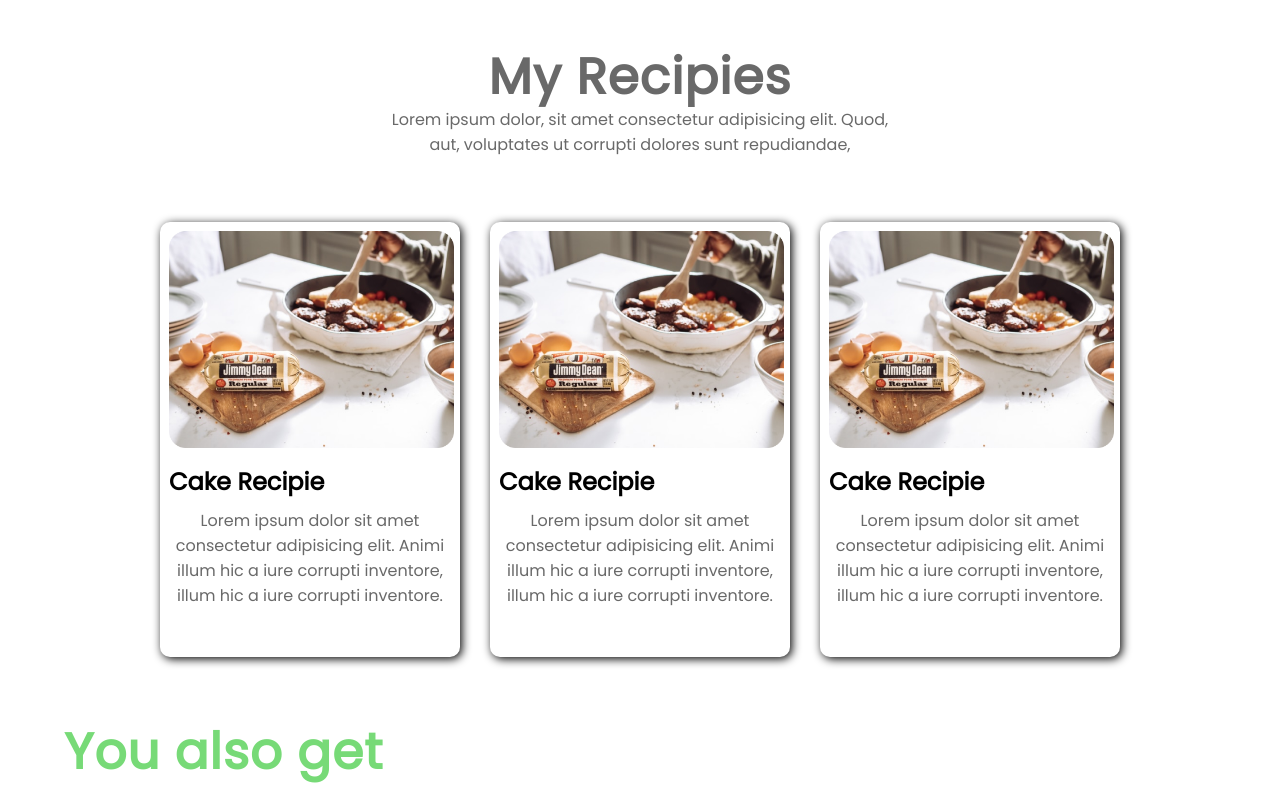
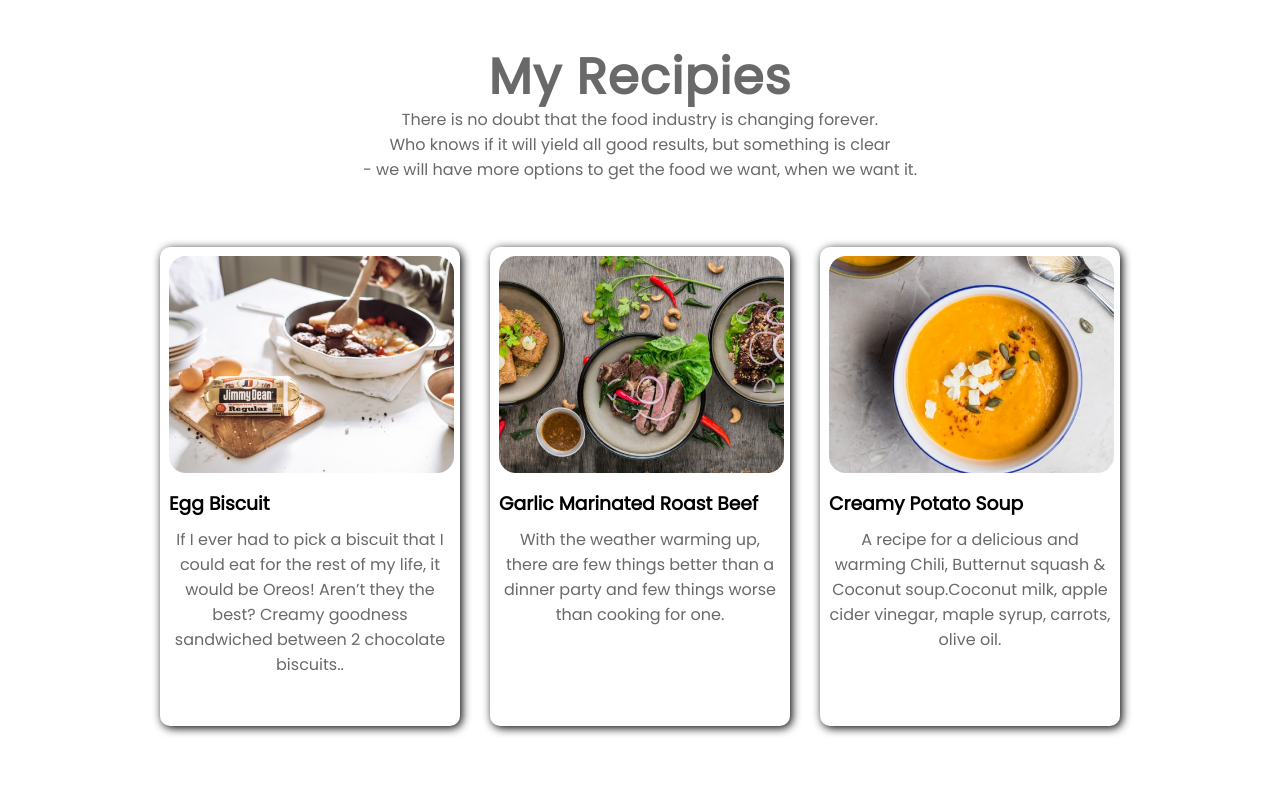
Before and after one commit to ShalahuddinProgrammingHero/food-network, a plain HTML site: page index.html in a window 1280 px wide. Shown: the part 1192-1977 px from the top of the page. Drawn offline with Linux system fonts and the light colour scheme.

Commit message:
Complete Food Network Website

```diff
--- a/index.html
+++ b/index.html
@@ -65,7 +65,9 @@
     <section id="recipie-section">
         <div>
             <h1>My Recipies</h1>
-            <p>Lorem ipsum dolor, sit amet consectetur adipisicing elit. Quod, <br> aut, voluptates ut corrupti dolores sunt repudiandae,</p>
+            <p>There is no doubt that the food industry is changing forever. <br>
+                 Who knows if it will yield all good results, but something is clear <br>
+                  - we will have more options to get the food we want, when we want it.</p>
         </div>
         <div class="cards-area">
             <div class="cards">
@@ -73,32 +75,32 @@
                     <img src="images/food/Project Cover.jpg" alt="">
                 </div>
                 <div class="title">
-                    <h2>Cake Recipie</h2>
+                    <h3>Egg Biscuit</h>
                 </div>
                 <div class="description">
-                    <p>Lorem ipsum dolor sit amet consectetur adipisicing elit. Animi illum hic a iure corrupti inventore, illum hic a iure corrupti inventore.</p>
+                    <p>If I ever had to pick a biscuit that I could eat for the rest of my life, it would be Oreos! Aren’t they the best? Creamy goodness sandwiched between 2 chocolate biscuits..</p>
                 </div>
             </div>
             <div class="cards">
                 <div class="image">
-                    <img src="images/food/Project Cover.jpg" alt="">
+                    <img src="images/food/Project Cover1.jpg" alt="">
                 </div>
                 <div class="title">
-                    <h2>Cake Recipie</h2>
+                    <h3>Garlic Marinated Roast Beef</h3>
                 </div>
                 <div class="description">
-                    <p>Lorem ipsum dolor sit amet consectetur adipisicing elit. Animi illum hic a iure corrupti inventore, illum hic a iure corrupti inventore.</p>
+                    <p>With the weather warming up, there are few things better than a dinner party and few things worse than cooking for one.</p>
                 </div>
             </div>
             <div class="cards">
                 <div class="image">
-                    <img src="images/food/Project Cover.jpg" alt="">
+                    <img src="images/food/Project Cover.png" alt="">
                 </div>
                 <div class="title">
-                    <h2>Cake Recipie</h2>
+                    <h3>Creamy Potato Soup</h3>
                 </div>
                 <div class="description">
-                    <p>Lorem ipsum dolor sit amet consectetur adipisicing elit. Animi illum hic a iure corrupti inventore, illum hic a iure corrupti inventore.</p>
+                    <p>A recipe for a delicious and warming Chili, Butternut squash & Coconut soup.Coconut milk, apple cider vinegar, maple syrup, carrots, olive oil.</p>
                 </div>
             </div>
         </div>
--- a/style.css
+++ b/style.css
@@ -242,20 +242,13 @@ textarea {
 }
 
 #contact-section input[type="submit"] {
-    background-color: green;
+    background-color: rgba(3, 165, 3, 0.658);
     color: white;
 }
 
 #contact-section input[type="reset"] {
     background-color: rgba(255, 0, 0, 0.616);
     color: white;
-}
-
-input#comment {
-    height: 300px;
-    width: 400px;
-    padding: 0;
-    margin: 0;
 }
 
 /*Contact Section End*/
@@ -284,7 +277,7 @@ input#comment {
 footer {
     background-color: black;
     color: white;
-    padding: 30px 0 30px;
+    padding: 30px 0 80px;
     text-align: center;
 }
 
```
